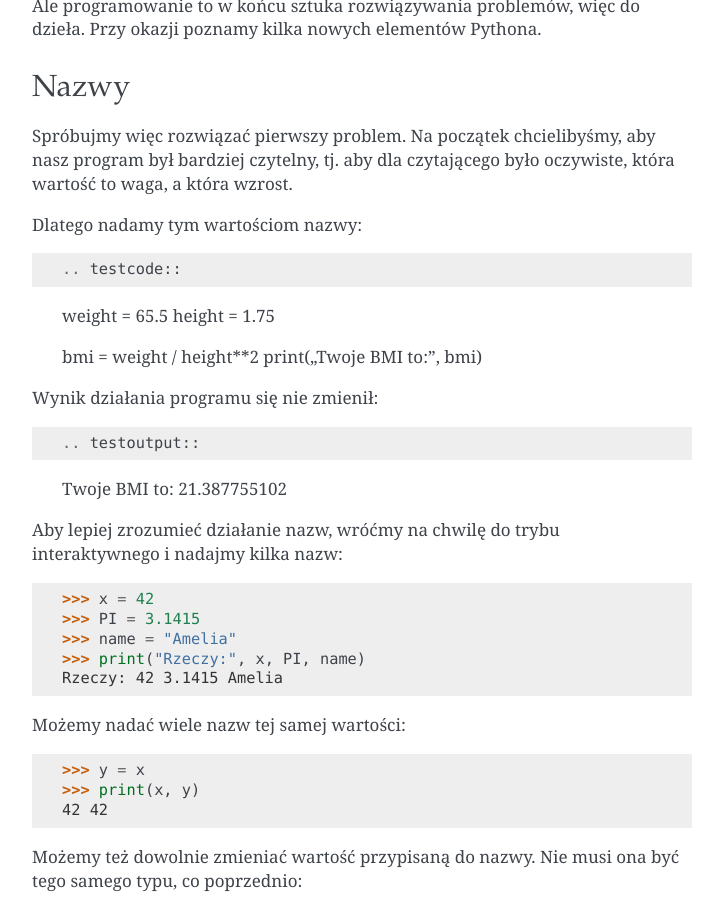
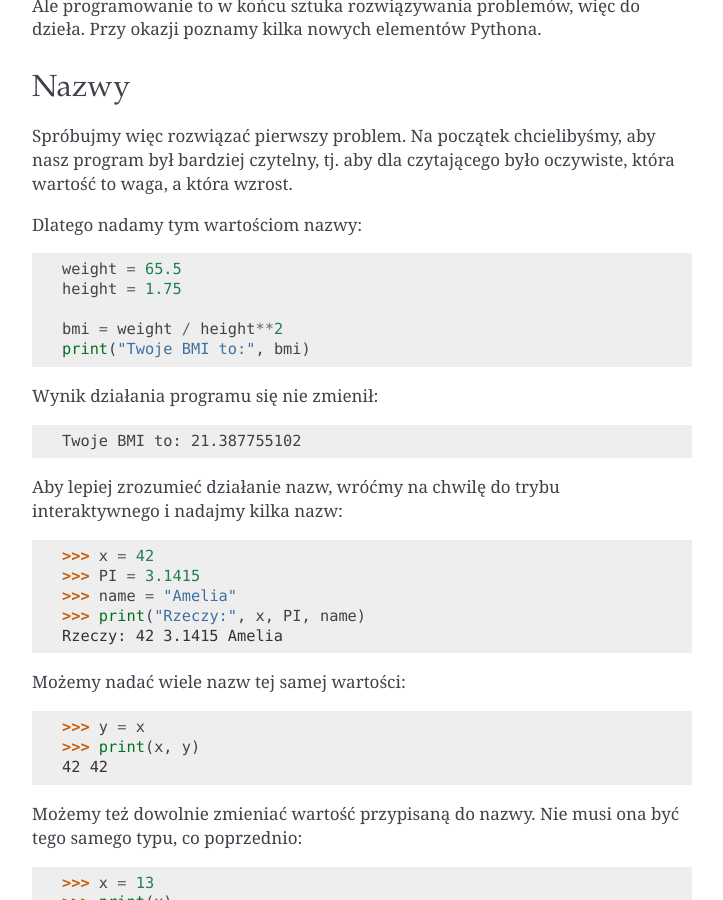
Before and after one commit to ggcarrots/django-carrots, a Sphinx documentation site: the page built from source/python_quickstart.rst, in a window 1280 px wide and 900 px high, scrolled down 3674 px. Shown: the whole window, without its empty margins (388-1111 px from the left). Built offline with Sphinx 7.4.7, drawn with Linux system fonts in a browser that asks for light colours; formulas are drawn with MathJax 3.

Commit message:
Fix "testcode" in compilled page

```diff
--- a/source/python_quickstart.rst
+++ b/source/python_quickstart.rst
@@ -192,7 +192,7 @@ Spróbujmy więc rozwiązać pierwszy problem. Na początek chcielibyśmy,
 aby nasz program był bardziej czytelny, tj. aby dla czytającego
 było oczywiste, która wartość to waga, a która wzrost.
 
-Dlatego nadamy tym wartościom nazwy::
+Dlatego nadamy tym wartościom nazwy:
 
 .. testcode::
 
@@ -202,7 +202,7 @@ Dlatego nadamy tym wartościom nazwy::
     bmi = weight / height**2
     print("Twoje BMI to:", bmi)
 
-Wynik działania programu się nie zmienił::
+Wynik działania programu się nie zmienił:
 
 .. testoutput::
 
```
